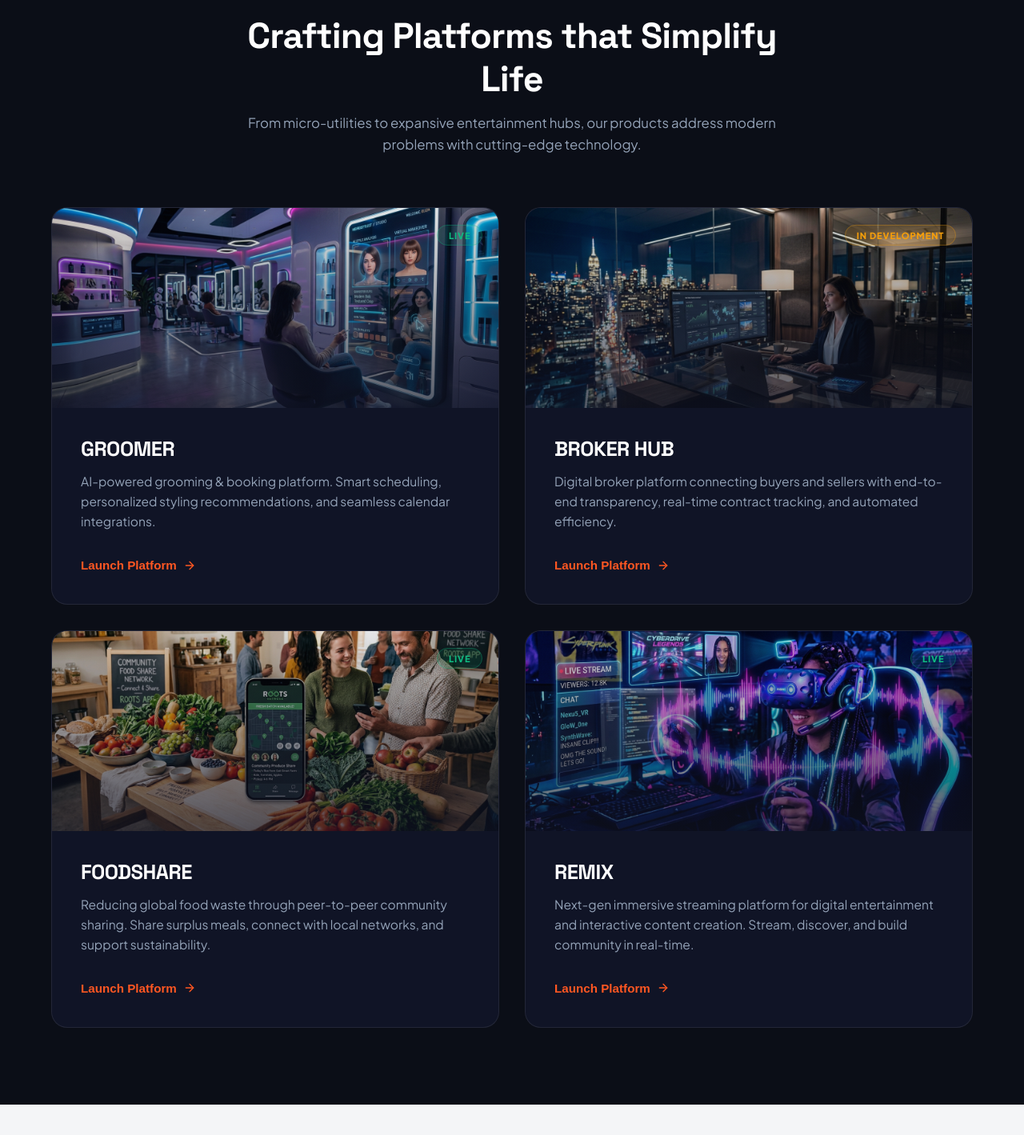
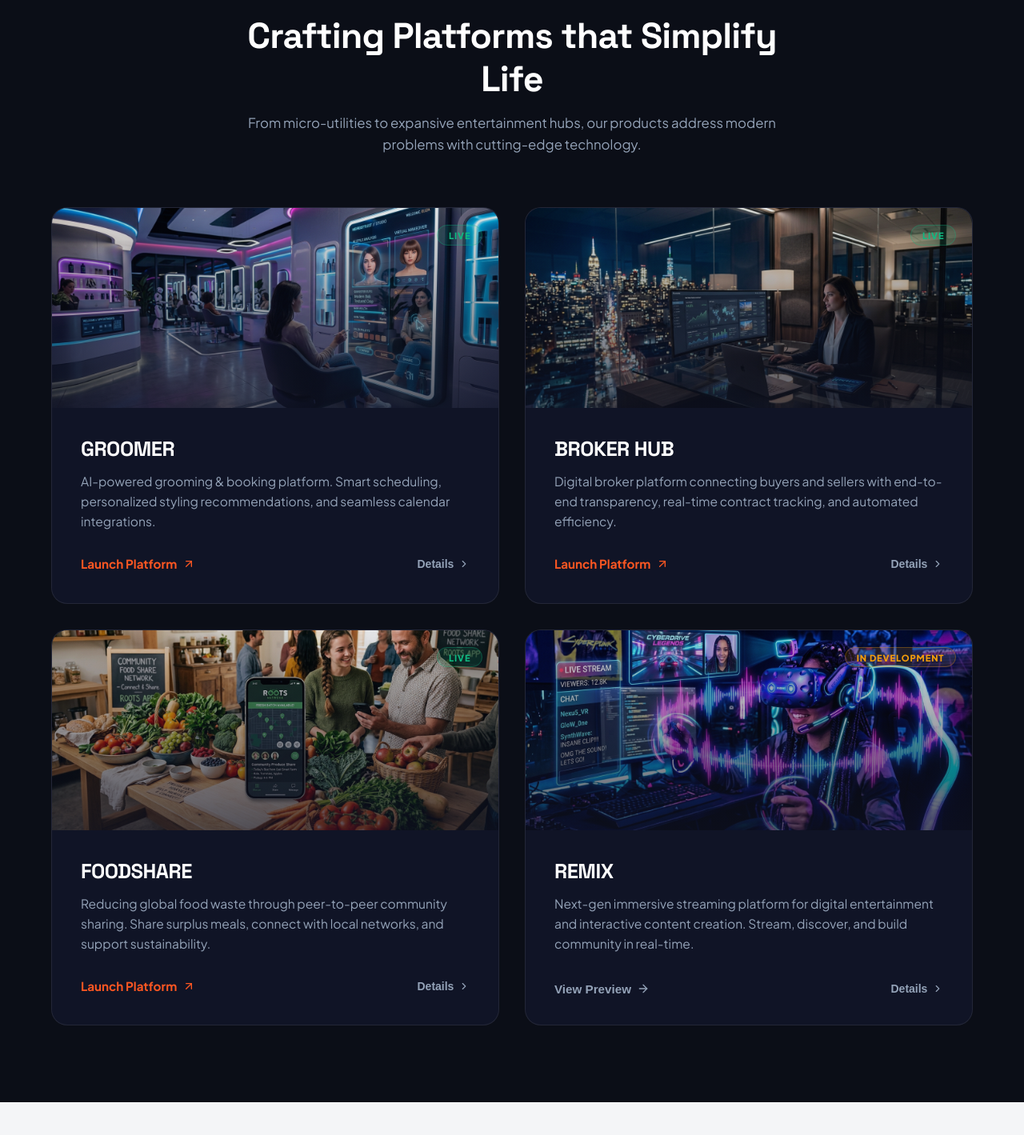
Before and after one commit to Atharsh1554/Mystrio, a React (Vite) app: page / in a window 1280 px wide. Shown: the part 900-2319 px from the top of the page at 80% size. Built offline with nearby package versions, Linux system fonts and the light colour scheme.

Commit message:
Add Google Search Console verification meta tag and product updates

```diff
--- a/index.html
+++ b/index.html
@@ -11,6 +11,7 @@
     <meta property="og:type" content="website" />
     <meta property="og:title" content="MYSTRIO — Building Technology That Solves Real Problems" />
     <meta property="og:description" content="MYSTRIO is an emerging technology brand creating innovative digital products through modern software, artificial intelligence, and user-focused design." />
+    <meta name="google-site-verification" content="JG5fwiHAolWWb99aU4rbdDOHiDFtJ1eLQ7Ubj4_teY8" />
     <title>MYSTRIO — Building Technology That Solves Real Problems</title>
   </head>
   <body>
--- a/src/components/ProductModal.jsx
+++ b/src/components/ProductModal.jsx
@@ -105,20 +105,32 @@ export const ProductModal = ({ product, onClose }) => {
           </div>
 
           {/* Footer CTAs */}
-          <div style={{ display: 'flex', alignItems: 'center', justifyContent: 'space-between', pt: '1rem', borderTop: '1px solid rgba(255,255,255,0.08)' }}>
+          <div style={{ display: 'flex', alignItems: 'center', justifyContent: 'space-between', paddingTop: '1.25rem', borderTop: '1px solid rgba(255,255,255,0.08)', flexWrap: 'wrap', gap: '1rem' }}>
             <div style={{ display: 'flex', alignItems: 'center', gap: '0.5rem', color: '#64748B', fontSize: '0.85rem' }}>
               <ShieldCheck size={16} />
               <span>Verified Mystrio Ecosystem</span>
             </div>
 
-            <button
-              onClick={() => alert(`Launching ${product.title} platform portal...`)}
-              className="btn btn-orange"
-              style={{ padding: '0.75rem 1.5rem', fontSize: '0.9rem' }}
-            >
-              <span>Launch Platform</span>
-              <ExternalLink size={16} />
-            </button>
+            {product.liveUrl ? (
+              <a
+                href={product.liveUrl}
+                target="_blank"
+                rel="noopener noreferrer"
+                className="btn btn-orange"
+                style={{ padding: '0.75rem 1.5rem', fontSize: '0.9rem', display: 'inline-flex', alignItems: 'center', gap: '0.5rem', textDecoration: 'none' }}
+              >
+                <span>Launch Live App</span>
+                <ExternalLink size={16} />
+              </a>
+            ) : (
+              <button
+                disabled
+                className="btn"
+                style={{ padding: '0.75rem 1.5rem', fontSize: '0.9rem', background: 'rgba(255,255,255,0.08)', color: '#94A3B8', cursor: 'not-allowed' }}
+              >
+                <span>In Development</span>
+              </button>
+            )}
           </div>
         </div>
       </div>
--- a/src/data/productsData.js
+++ b/src/data/productsData.js
@@ -6,10 +6,11 @@ export const PRODUCTS = {
     name: 'GROOMER',
     icon: '💈',
     tagline: 'AI-Powered Grooming & Booking Platform',
+    liveUrl: 'https://groomer-app-steel.vercel.app/',
     shortDescription: 'An AI-powered grooming and booking platform designed to make salon discovery, appointment booking, and hairstyle exploration easier.',
     fullDescription: 'GROOMER redefines the grooming experience by pairing intelligent AI hairstyle recommendations with seamless salon appointment scheduling. Designed for both clients seeking personalized styling advice and salon owners wanting efficient booking workflows.',
-    status: 'Prototype / Active Development',
-    statusBadge: 'Prototype',
+    status: 'Live Platform',
+    statusBadge: 'Live',
     tags: ['AI', 'Grooming', 'Booking'],
     colorScheme: {
       primary: '#FF5E3A',
@@ -42,7 +43,7 @@ export const PRODUCTS = {
       }
     ],
     knownTech: ['React / Vite UI', 'AI Computer Vision Modules', 'Restful Booking API Architecture', 'Tailored Recommendation Engine'],
-    developmentPhase: 'Prototype Stage — Active internal testing and algorithm refinement.'
+    developmentPhase: 'Live Platform — Active web deployment with AI styling & booking features.'
   },
 
   'broker-hub': {
@@ -52,10 +53,11 @@ export const PRODUCTS = {
     name: 'BROKER HUB',
     icon: '🤝',
     tagline: 'Digital Broker Platform & Workflow Simplifier',
+    liveUrl: 'https://new-brokerhub.vercel.app/',
     shortDescription: 'A digital platform designed to modernize broker-related workflows and simplify interactions between brokers and users.',
     fullDescription: 'BROKER HUB is engineered to eliminate fragmentation in broker ecosystems. By streamlining lead management, document exchanges, and client communication into a unified digital workspace, it empowers brokers to operate faster and build stronger client trust.',
-    status: 'In Development',
-    statusBadge: 'In Development',
+    status: 'Live Platform',
+    statusBadge: 'Live',
     tags: ['Digital Platform', 'Business', 'Workflow'],
     colorScheme: {
       primary: '#10B981',
@@ -88,7 +90,7 @@ export const PRODUCTS = {
       }
     ],
     knownTech: ['Modern Web Architecture', 'Encrypted Document Engine', 'Real-Time Notification Pipeline'],
-    developmentPhase: 'In Development — Core workflow modules and user dashboard undergoing active construction.'
+    developmentPhase: 'Live Platform — Unified digital brokerage platform with deal pipeline and document workflow.'
   },
 
   foodshare: {
@@ -98,10 +100,11 @@ export const PRODUCTS = {
     name: 'FOODSHARE',
     icon: '🍱',
     tagline: 'Food Redistribution & Social Impact Network',
+    liveUrl: 'https://food-donation-app-ten.vercel.app/',
     shortDescription: 'A digital platform focused on connecting food availability with people who need it while encouraging responsible food sharing and reducing unnecessary waste.',
     fullDescription: 'FOODSHARE leverages technology to address food surplus. By connecting food providers, events, restaurants, and individuals with local community networks, FOODSHARE turns excess food into community nourishment.',
-    status: 'In Development',
-    statusBadge: 'In Development',
+    status: 'Live Platform',
+    statusBadge: 'Live',
     tags: ['Food', 'Community', 'Social Impact'],
     colorScheme: {
       primary: '#22C55E',
@@ -134,7 +137,7 @@ export const PRODUCTS = {
       }
     ],
     knownTech: ['Geospatial Mapping Utilities', 'Real-Time Alert Dispatcher', 'Impact Calculation Metrics'],
-    developmentPhase: 'In Development — Interface design and community protocol testing.'
+    developmentPhase: 'Live Platform — Food donation network connecting donors with local communities.'
   },
 
   remix: {
@@ -144,6 +147,7 @@ export const PRODUCTS = {
     name: 'REMIX',
     icon: '🎬',
     tagline: 'Digital Entertainment & Media Streaming Platform',
+    liveUrl: null,
     shortDescription: 'A digital streaming platform concept focused on delivering engaging entertainment and modern content experiences.',
     fullDescription: 'REMIX reimagines digital content streaming by merging fluid media playback with interactive audience engagement. Built for modern digital consumers who value discoverability, speed, and immersive media formats.',
     status: 'In Development',
--- a/src/pages/Home.jsx
+++ b/src/pages/Home.jsx
@@ -36,6 +36,7 @@ export const Home = () => {
       category: 'AI Grooming & Booking',
       status: 'LIVE',
       image: groomerImg,
+      liveUrl: 'https://groomer-app-steel.vercel.app/',
       description: 'AI-powered grooming & booking platform. Smart scheduling, personalized styling recommendations, and seamless calendar integrations.',
       fullDescription: 'Groomer revolutionizes personal care booking by pairing advanced computer vision style recommendations with an automated scheduling calendar engine for salons, barbers, and clients worldwide.',
       features: ['AI Barber & Style Recommendations', 'Automated Real-time Calendar Sync', 'Instant Contactless Payments', 'Loyalty Rewards Engine']
@@ -44,8 +45,9 @@ export const Home = () => {
       id: 'broker-hub',
       title: 'BROKER HUB',
       category: 'Digital Commercial Platform',
-      status: 'IN DEVELOPMENT',
+      status: 'LIVE',
       image: brokerhubImg,
+      liveUrl: 'https://new-brokerhub.vercel.app/',
       description: 'Digital broker platform connecting buyers and sellers with end-to-end transparency, real-time contract tracking, and automated efficiency.',
       fullDescription: 'Broker Hub eliminates friction in high-value commercial transactions by providing a unified digital portal equipped with smart contract tracking, automated compliance validation, and buyer-seller messaging.',
       features: ['Automated Contract Auditing', 'Real-time Escrow & Pipeline Analytics', 'Smart Document Verification', 'Role-based Access Controls']
@@ -56,6 +58,7 @@ export const Home = () => {
       category: 'Community Waste Reduction',
       status: 'LIVE',
       image: foodshareImg,
+      liveUrl: 'https://food-donation-app-ten.vercel.app/',
       description: 'Reducing global food waste through peer-to-peer community sharing. Share surplus meals, connect with local networks, and support sustainability.',
       fullDescription: 'FoodShare provides a hyper-local peer-to-peer sharing ecosystem where individuals, farms, and local businesses distribute surplus edible food items directly to nearby community networks.',
       features: ['Hyper-local Proximity Mapping', 'Zero-waste Sustainability Score', 'Community Distribution Points', 'Instant Share Alerts']
@@ -64,8 +67,9 @@ export const Home = () => {
       id: 'remix',
       title: 'REMIX',
       category: 'Next-Gen Streaming Hub',
-      status: 'LIVE',
+      status: 'IN DEVELOPMENT',
       image: remixImg,
+      liveUrl: null,
       description: 'Next-gen immersive streaming platform for digital entertainment and interactive content creation. Stream, discover, and build community in real-time.',
       fullDescription: 'Remix merges high-definition video streaming with spatial audio visualizers, interactive chat overlays, and real-time creator monetization tools for next-generation digital entertainment.',
       features: ['Spatial Audio & Visualizers', 'Ultra-low Latency Interactive Chat', 'Multi-channel Stream Splitting', 'Creator Economy Monetization']
@@ -190,7 +194,46 @@ export const Home = () => {
                     {item.description}
                   </p>
 
-                  <div>
+                  <div style={{ display: 'flex', alignItems: 'center', justifyContent: 'space-between', gap: '1rem', flexWrap: 'wrap', marginTop: 'auto' }}>
+                    {item.liveUrl ? (
+                      <a
+                        href={item.liveUrl}
+                        target="_blank"
+                        rel="noopener noreferrer"
+                        style={{
+                          display: 'inline-flex',
+                          alignItems: 'center',
+                          gap: '0.45rem',
+                          color: '#FF5722',
+                          fontWeight: 700,
+                          fontSize: '0.95rem',
+                          textDecoration: 'none'
+                        }}
+                      >
+                        <span>Launch Platform</span>
+                        <ArrowUpRight size={16} />
+                      </a>
+                    ) : (
+                      <button
+                        onClick={() => setSelectedProduct(item)}
+                        style={{
+                          background: 'transparent',
+                          border: 'none',
+                          padding: 0,
+                          cursor: 'pointer',
+                          display: 'inline-flex',
+                          alignItems: 'center',
+                          gap: '0.45rem',
+                          color: '#94A3B8',
+                          fontWeight: 700,
+                          fontSize: '0.95rem'
+                        }}
+                      >
+                        <span>View Preview</span>
+                        <ArrowRight size={16} />
+                      </button>
+                    )}
+
                     <button
                       onClick={() => setSelectedProduct(item)}
                       style={{
@@ -200,14 +243,14 @@ export const Home = () => {
                         cursor: 'pointer',
                         display: 'inline-flex',
                         alignItems: 'center',
-                        gap: '0.5rem',
-                        color: '#FF5722',
-                        fontWeight: 700,
-                        fontSize: '0.95rem'
+                        gap: '0.35rem',
+                        color: 'var(--text-muted-dark)',
+                        fontWeight: 600,
+                        fontSize: '0.875rem'
                       }}
                     >
-                      <span>Launch Platform</span>
-                      <ArrowRight size={16} />
+                      <span>Details</span>
+                      <ChevronRight size={14} />
                     </button>
                   </div>
                 </div>
--- a/src/pages/Products.jsx
+++ b/src/pages/Products.jsx
@@ -2,7 +2,7 @@ import React from 'react';
 import { Link } from 'react-router-dom';
 import { SEOHead } from '../components/SEOHead';
 import { PRODUCT_LIST } from '../data/productsData';
-import { ArrowRight, Zap } from 'lucide-react';
+import { ArrowRight, Zap, ExternalLink } from 'lucide-react';
 
 export const Products = () => {
   return (
@@ -39,7 +39,7 @@ export const Products = () => {
                   <div style={{ display: 'flex', alignItems: 'center', justifyContent: 'space-between', marginBottom: '1.25rem' }}>
                     <h2 style={{ fontSize: '1.65rem', fontWeight: 800, color: '#FFFFFF' }}>{prod.name}</h2>
                     <span className={`badge-status ${prod.status.toLowerCase().includes('prototype') || prod.status.toLowerCase().includes('live') ? 'live' : 'dev'}`}>
-                      {prod.status.toLowerCase().includes('prototype') ? 'LIVE' : 'IN DEVELOPMENT'}
+                      {prod.status.toLowerCase().includes('live') || prod.status.toLowerCase().includes('prototype') ? 'LIVE' : 'IN DEVELOPMENT'}
                     </span>
                   </div>
 
@@ -68,10 +68,39 @@ export const Products = () => {
                     ))}
                   </div>
 
-                  <Link to={prod.path} className="btn btn-coral" style={{ width: '100%' }}>
-                    <span>Launch Platform ({prod.name})</span>
-                    <ArrowRight size={16} />
-                  </Link>
+                  <div style={{ display: 'flex', gap: '0.75rem', flexWrap: 'wrap', marginTop: 'auto' }}>
+                    {prod.liveUrl ? (
+                      <>
+                        <a
+                          href={prod.liveUrl}
+                          target="_blank"
+                          rel="noopener noreferrer"
+                          className="btn btn-coral"
+                          style={{ flex: '1 1 180px', display: 'inline-flex', justifyContent: 'center', alignItems: 'center', gap: '0.5rem' }}
+                        >
+                          <span>Launch Live App</span>
+                          <ExternalLink size={16} />
+                        </a>
+                        <Link
+                          to={prod.path}
+                          className="btn btn-outline-dark"
+                          style={{ flex: '1 1 140px', display: 'inline-flex', justifyContent: 'center', alignItems: 'center', gap: '0.5rem' }}
+                        >
+                          <span>Details</span>
+                          <ArrowRight size={16} />
+                        </Link>
+                      </>
+                    ) : (
+                      <Link
+                        to={prod.path}
+                        className="btn btn-coral"
+                        style={{ width: '100%', display: 'inline-flex', justifyContent: 'center', alignItems: 'center', gap: '0.5rem' }}
+                      >
+                        <span>Explore Product Overview</span>
+                        <ArrowRight size={16} />
+                      </Link>
+                    )}
+                  </div>
 
                 </div>
               </div>
```
Also changed, not shown: src/components/ProductDetailView.jsx (+54 -4 lines).
